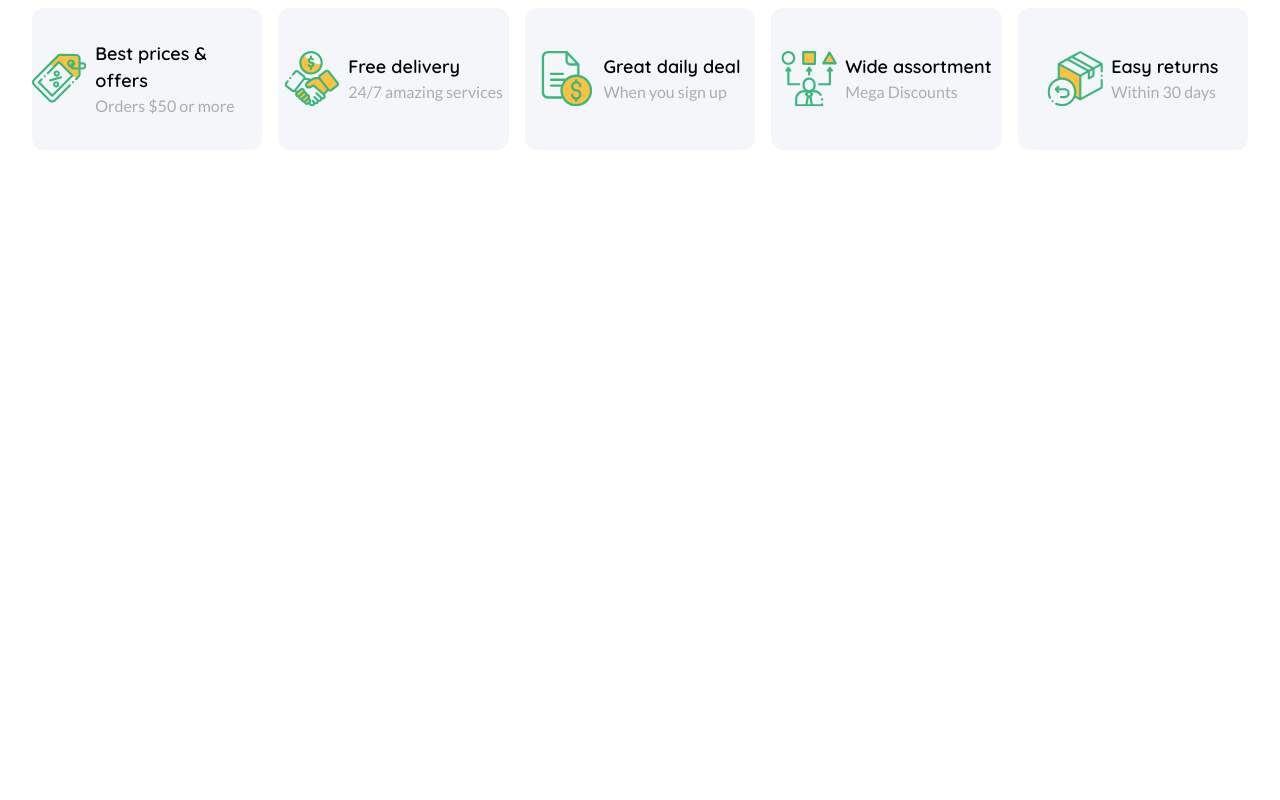
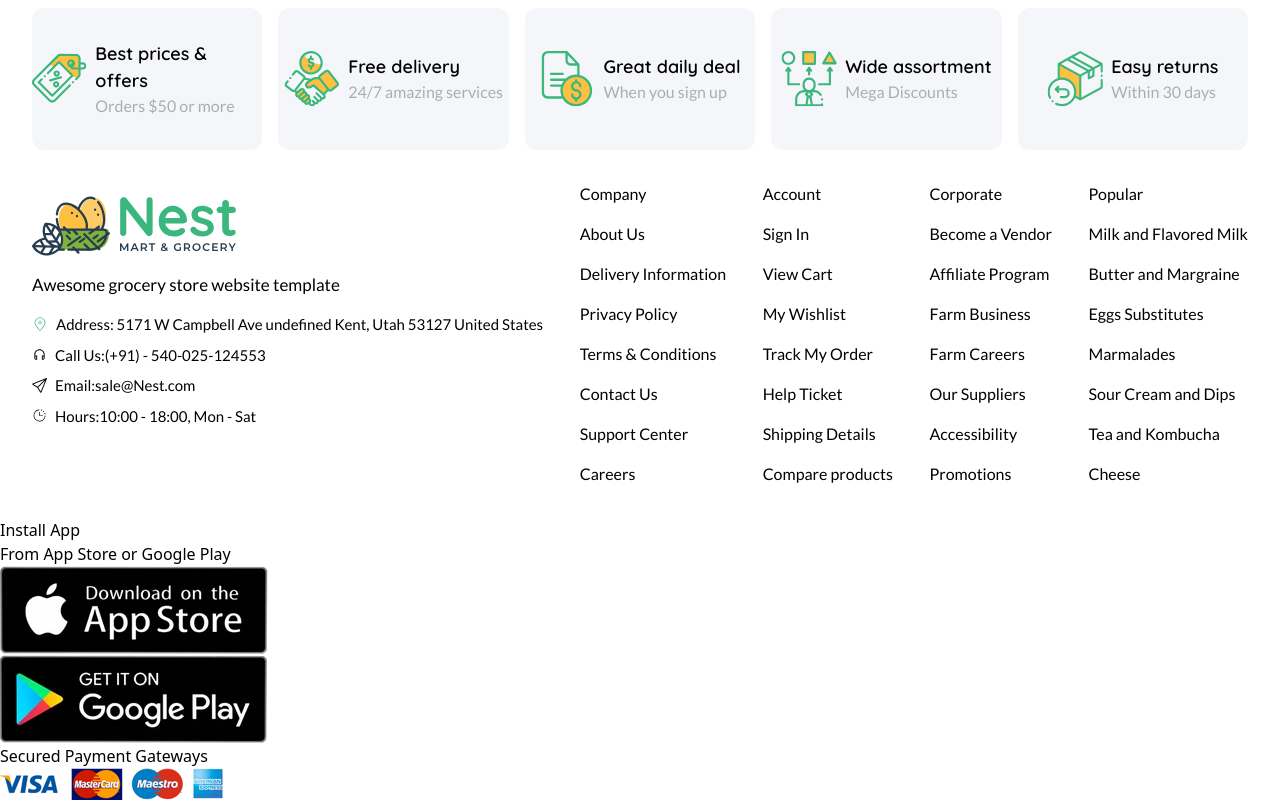
Before and after one commit to Abdul-Hafeez5/E-Commerce-Website-clone, a React (Create React App) app: page / in a window 1280 px wide. Shown: the part 5968-6768 px from the top of the page. Before the commit the page ends 6150 px from the top, so only its background shows below. Built offline with nearby package versions, Linux system fonts and the light colour scheme.

Commit message:
Add Footer section

```diff
--- a/src/App.js
+++ b/src/App.js
@@ -9,6 +9,7 @@ import VegetableGrid from "./containers/VegetableGrid";
 import HeroSec from "./components/HeroSec";
 import { banner9 } from "./assets/Deals/index";
 import QuickViews from "./containers/QuickViews";
+import MainFooter from "./components/MainFooter";
 
 function App() {
   return (
@@ -27,6 +28,7 @@ function App() {
         img={banner9}
       />
       <QuickViews />
+      <MainFooter />
     </div>
   );
 }
--- a/src/assets/Logo & raw/index.js
+++ b/src/assets/Logo & raw/index.js
@@ -1,2 +1,4 @@
 export { default as logo } from "./logo.svg";
 export { default as payment_method } from "./payment-method.png";
+export { default as app_store } from "./app-store.jpg";
+export { default as google_play } from "./google-play.jpg";
--- /dev/null
+++ b/src/components/MainFooter.jsx
@@ -0,0 +1,112 @@
+import React from "react";
+import { CiLocationOn } from "react-icons/ci";
+import { LiaHeadphonesAltSolid } from "react-icons/lia";
+import { BsSend } from "react-icons/bs";
+import { PiClockCountdownLight } from "react-icons/pi";
+import {
+  logo,
+  payment_method,
+  app_store,
+  google_play,
+} from "../assets/Logo & raw/index";
+
+const MainFooter = () => {
+  return (
+    <div>
+
+
+    <div className="flex justify-between mx-8 my-8 font-lato">
+      <div>
+        <div className="my-2">
+          <img src={logo} alt="" />
+          <p className="my-4 text-[17px]">
+            Awesome grocery store website template
+          </p>
+        </div>
+        <div className="flex flex-col gap-y-2 text-[15px]">
+          <div className="flex items-center gap-x-2">
+            <CiLocationOn className="w-4 h-4 text-primary" />
+            <p>
+              <span>Address:</span> 5171 W Campbell Ave undefined Kent, Utah
+              53127 United States
+            </p>
+          </div>
+          <div className="flex items-center gap-x-2">
+            <LiaHeadphonesAltSolid />
+            <p>
+              <span>Call Us:</span>(+91) - 540-025-124553
+            </p>
+          </div>
+          <div className="flex items-center gap-x-2">
+            <BsSend />
+
+            <p>
+              <span>Email:</span>sale@Nest.com
+            </p>
+          </div>
+          <div className="flex items-center gap-x-2">
+            <PiClockCountdownLight />
+            <p>
+              <span>Hours:</span>10:00 - 18:00, Mon - Sat
+            </p>
+          </div>
+        </div>
+      </div>
+      <div className="flex flex-col gap-y-4">
+        <p>Company</p>
+        <p>About Us</p>
+        <p>Delivery Information</p>
+        <p>Privacy Policy</p>
+        <p>Terms & Conditions</p>
+        <p>Contact Us</p>
+        <p>Support Center</p>
+        <p>Careers</p>
+      </div>
+      <div className="flex flex-col gap-y-4">
+        <h1>Account</h1>
+        <p>Sign In</p>
+        <p>View Cart</p>
+        <p>My Wishlist</p>
+        <p>Track My Order</p>
+        <p>Help Ticket</p>
+        <p>Shipping Details</p>
+        <p>Compare products</p>
+      </div>
+      <div className="flex flex-col gap-y-4">
+        <h1>Corporate</h1>
+        <p>Become a Vendor</p>
+        <p>Affiliate Program</p>
+        <p>Farm Business</p>
+        <p>Farm Careers</p>
+        <p>Our Suppliers</p>
+        <p>Accessibility</p>
+        <p>Promotions</p>
+      </div>
+      <div className="flex flex-col gap-y-4">
+        <h1>Popular</h1>
+        <p>Milk and Flavored Milk</p>
+        <p>Butter and Margraine</p>
+        <p>Eggs Substitutes</p>
+        <p>Marmalades</p>
+        <p>Sour Cream and Dips</p>
+        <p>Tea and Kombucha</p>
+        <p>Cheese</p>
+      </div>
+    </div>
+    <div>
+        <h1>Install App</h1>
+        <p>From App Store or Google Play</p>
+        <div>
+          <img src={app_store} alt="" />
+          <img src={google_play} alt="" />
+        </div>
+        <div>
+          <p>Secured Payment Gateways</p>
+          <img src={payment_method} alt="" />
+        </div>
+      </div>
+    </div>
+  );
+};
+
+export default MainFooter;
```
Also changed, not shown: src/assets/Logo & raw/app-store.jpg (added), src/assets/Logo & raw/google-play.jpg (added).
